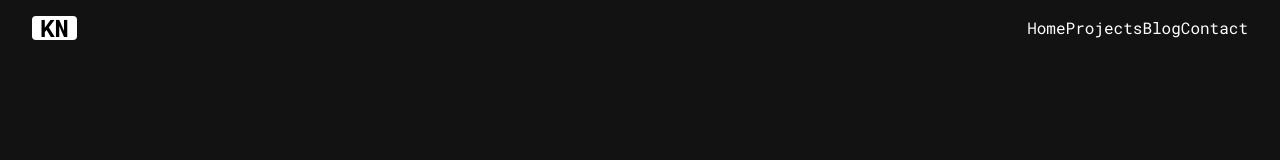
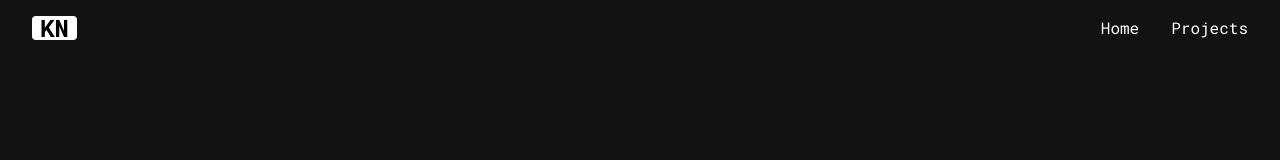
Before and after one commit to kervcode/kervintznoel.com, a React (Create React App) app: page / in a window 1280 px wide. Shown: the top 160 px of the page. Built offline with nearby package versions, Linux system fonts and the light colour scheme.

Commit message:
made menu responsive

```diff
--- a/src/components/Menu.js
+++ b/src/components/Menu.js
@@ -4,19 +4,24 @@ import { Link } from 'react-router-dom';
 import { motion } from "framer-motion"
 
 const Menu = () => {
+
   const [open, setOpen] = useState("close");
+  const [ visible, setVisible] = useState("open");
+
 
   return (
     <div className='menu'>
       <span className="logo">KN </span>
 
-      <motion.div className={open}
-
+      <motion.div className={"list " + open}
+        initial={{x: 100}}
+        animate={{x: 0}}
+        transition={{delay: 1.5}}
       >
         <Link to="/" onClick= { () => setOpen("close")}>Home</Link>
         <Link to="/projects" onClick= { () => setOpen("close")}>Projects</Link>
-        <Link to="/blog" onClick= { () => setOpen("close")}>Blog</Link>
-        <Link to="/Contact" onClick= { () => setOpen("close")}>Contact</Link>
+        {/* <Link to="/blog" onClick= { () => setOpen("close")}>Blog</Link> */}
+        {/* <Link to="/Contact" onClick= { () => setOpen("close")}>Contact</Link> */}
       </motion.div>
 
       <div className="burger" onClick={() => setOpen(open === "close" ? "open" : "close")}>
--- a/src/components/menu.styles.css
+++ b/src/components/menu.styles.css
@@ -41,6 +41,7 @@
   .logo {
     font-size: 16px;
     align-self: flex-start;
+    z-index: 0;
   }
 
   .menu {
@@ -56,6 +57,7 @@
     width: 30px;
     height: auto;
     align-self: baseline;
+    z-index: 0;
   }
 
   .slides {
@@ -68,7 +70,7 @@
   }
 
   .open {
-    background:burlywood;
+    background: white;
     color: black;
     display: flex;
     flex-direction: column;
@@ -76,10 +78,14 @@
     z-index: 111;
     width: 100vw;
     height: 100vh;
+    padding: 0;
   }
 
   .open a {
-    padding: 50px 0;
+    padding: 60px 0;
+    color: black;
+    font-size: 48px;
+    font-weight: 800;
     /* display: flex; *
     color: black;
     /* padding: 20px 0; */
```
Also changed, not shown: src/components/project.styles.css (+3 -5 lines).
